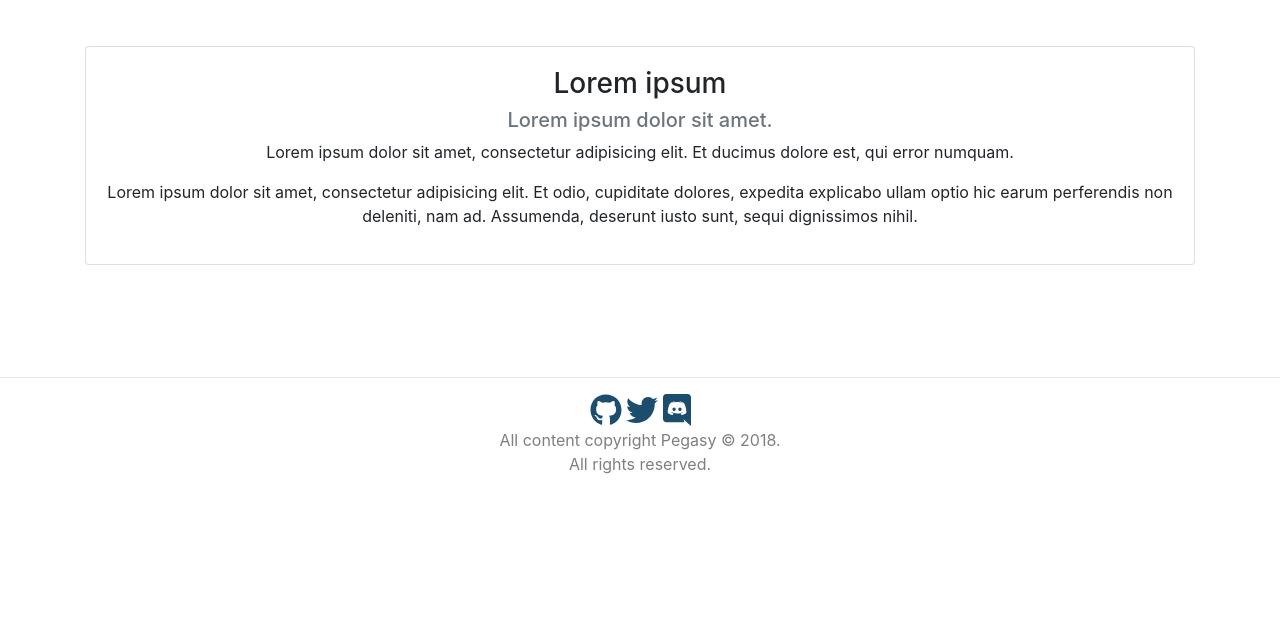
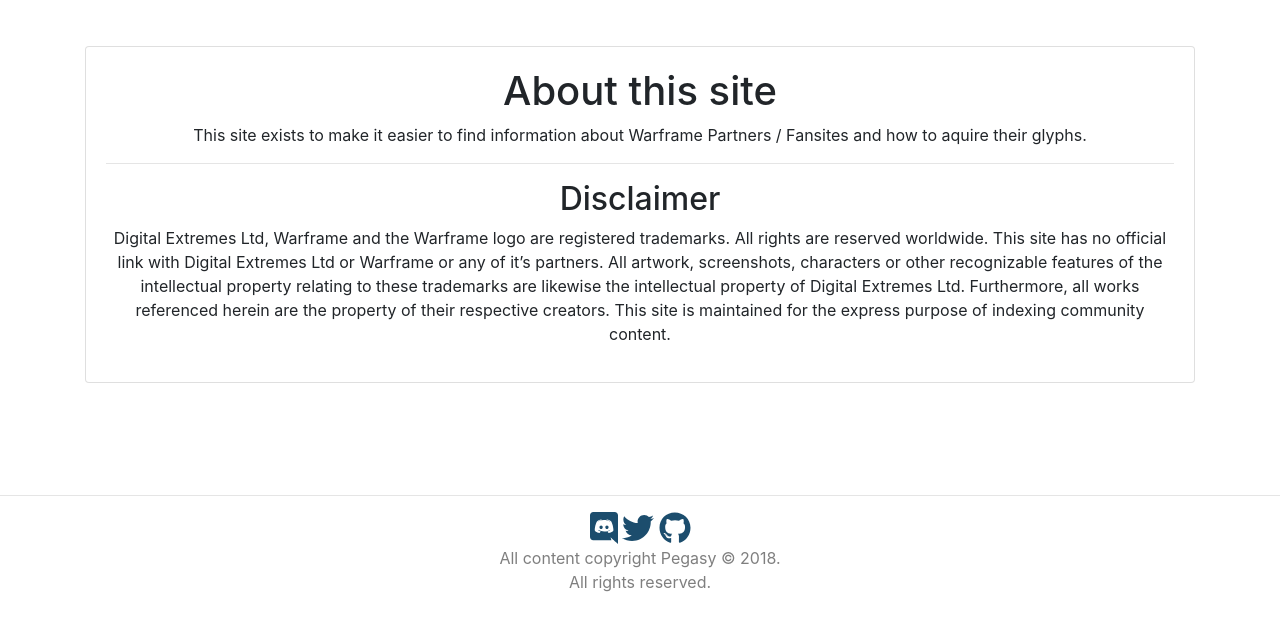
Before and after one commit to pegasy/glyphs.wf, a Jekyll site: the page built from about.md, in a window 1280 px wide. Shown: the part 350-992 px from the top of the page. Built offline with Jekyll 4.4.1, drawn with Linux system fonts in a browser that asks for light colours; nearby versions of some CDN libraries; comment, search, counter and statistics services are not loaded; before the commit the page ends 900 px from its top, so only the background shows below that.

Commit message:
start working on about page and update social links

```diff
--- a/_config.yml
+++ b/_config.yml
@@ -31,9 +31,12 @@
 
 # Social icons
 show_social_icons: true
-github_username: pegasy
-twitter_username: Pegasy_
-discord_username: Pegasy#0001
+social_links:
+  github: https://github.com/pegasy
+  twitter: https://twitter.com/Pegasy_
+  discord: https://discord.gg/VPCFYku
+  discord_username: Pegasy#0001
+
 
 github:
   is_project_page: false
--- a/_includes/cc-social-links.html
+++ b/_includes/cc-social-links.html
@@ -1,42 +1,47 @@
 <div class="social-links">
     {% if cc.youtube %}
-    <a target="_blank" href="{{ cc.youtube }}">
+    <a target="_blank" href="{{ cc.youtube }}" title="{{ cc.youtube }}">
         <i class="fab fa-youtube fa-2x"></i>
     </a>
     {% endif %}
     {% if cc.twitch %}
-    <a target="_blank" href="{{ cc.twitch }}">
+    <a target="_blank" href="{{ cc.twitch }}" title="{{ cc.twitch }}">
         <i class="fab fa-twitch fa-2x"></i>
     </a>
     {% endif %}
     {% if cc.mixer %}
-    <a target="_blank" href="{{ cc.mixer }}">
+    <a target="_blank" href="{{ cc.mixer }}" title="{{ cc.mixer }}">
         <i class="fa fa-bullhorn fa-2x"></i>
     </a>
     {% endif %}
     {% if cc.discord %}
-    <a target="_blank" href="{{ cc.discord }}">
+    <a target="_blank" href="{{ cc.discord }}" title="{{ cc.discord_username | cc.discord }}">
         <i class="fab fa-discord fa-2x"></i>
     </a>
     {% endif %}
     {% if cc.twitter %}
-    <a target="_blank" href="{{ cc.twitter }}">
+    <a target="_blank" href="{{ cc.twitter }}" title="{{ cc.twitter }}">
         <i class="fab fa-twitter fa-2x"></i>
     </a>
     {% endif %}
     {% if cc.facebook %}
-    <a target="_blank" href="{{ cc.facebook }}">
+    <a target="_blank" href="{{ cc.facebook }}" title="{{ cc.facebook }}">
         <i class="fab fa-facebook fa-2x"></i>
     </a>
     {% endif %}
     {% if cc.vk %}
-    <a target="_blank" href="{{ cc.vk }}">
+    <a target="_blank" href="{{ cc.vk }}"> title="{{ cc.vk }}">
         <i class="fab fa-vk fa-2x"></i>
     </a>
     {% endif %}
     {% if cc.other-site %}
-    <a target="_blank" href="{{ cc.other-site }}">
+    <a target="_blank" href="{{ cc.other-site }}" title="{{ cc.other-site }}">
         <i class="fas fa-globe fa-2x"></i>
     </a>
     {% endif %}
+    {% if cc.github %}
+    <a target="_blank" href="{{ cc.github }}" title="{{ cc.github }}">
+        <i class="fab fa-github fa-2x"></i>
+    </a>
+    {% endif %}
 </div>
--- a/_includes/social_links.html
+++ b/_includes/social_links.html
@@ -1,11 +1,2 @@
-<div class="social-links">
-  <a target="_blank" href="https://github.com/{{ site.github_username }}" title="{{ site.github_username }}">
-    <i class="fab fa-github fa-2x"></i>
-  </a>
-  <a target="_blank" href="https://twitter.com/{{ site.twitter_username }}" title="{{ site.twitter_username }}">
-    <i class="fab fa-twitter fa-2x"></i>
-  </a>
-  <a href="#" title="{{ site.discord_username }}">
-    <i class="fab fa-discord fa-2x"></i>
-  </a>
-</div>
+{% assign cc=site.social_links %}
+{% include cc-social-links.html %}
--- a/_layouts/cc.html
+++ b/_layouts/cc.html
@@ -1,5 +1,5 @@
 ---
-layout: default
+layout: text-page
 ---
 {% assign cc = page %}
 <div class="card" style="width: 20rem; margin: 1em;">
--- /dev/null
+++ b/_layouts/text-page.html
@@ -0,0 +1,17 @@
+---
+layout: default
+---
+<section class="text-center py-5">
+    <div class="container">
+      <div class="row">
+        <div class="col">
+          <div class="card">
+            <div class="card-body">
+              {{ content }}
+            </div>
+          </div>
+        </div>
+      </div>
+    </div>
+  </div>
+</section>
--- a/about.html
+++ /dev/null
@@ -1,26 +0,0 @@
----
-layout: default
-title: About
-permalink: /about/
----
-<section class="text-center py-5">
-    <div class="container">
-      <div class="row">
-        <div class="col">
-          <div class="card">
-            <div class="card-body">
-              <h3>Lorem ipsum</h3>
-              <h5 class="text-muted">Lorem ipsum dolor sit amet.</h5>
-              <p>
-                Lorem ipsum dolor sit amet, consectetur adipisicing elit. Et ducimus dolore est, qui error numquam.
-              </p>
-              <p>
-                Lorem ipsum dolor sit amet, consectetur adipisicing elit. Et odio, cupiditate dolores, expedita explicabo ullam optio hic earum perferendis non deleniti, nam ad. Assumenda, deserunt iusto sunt, sequi dignissimos nihil.
-              </p>
-            </div>
-          </div>
-        </div>
-      </div>
-    </div>
-  </div>
-</section>
--- /dev/null
+++ b/about.md
@@ -0,0 +1,18 @@
+---
+layout: text-page
+title: About
+permalink: /about/
+---
+
+# About this site
+
+This site exists to make it easier to find information about Warframe Partners / Fansites and how to aquire their glyphs.
+
+----
+
+## Disclaimer
+
+Digital Extremes Ltd, Warframe and the Warframe logo are registered trademarks.
+All rights are reserved worldwide. This site has no official link with Digital Extremes Ltd or Warframe or any of it's partners.
+All artwork, screenshots, characters or other recognizable features of the intellectual property relating to these trademarks are likewise the intellectual property of Digital Extremes Ltd.
+Furthermore, all works referenced herein are the property of their respective creators. This site is maintained for the express purpose of indexing community content.
```
